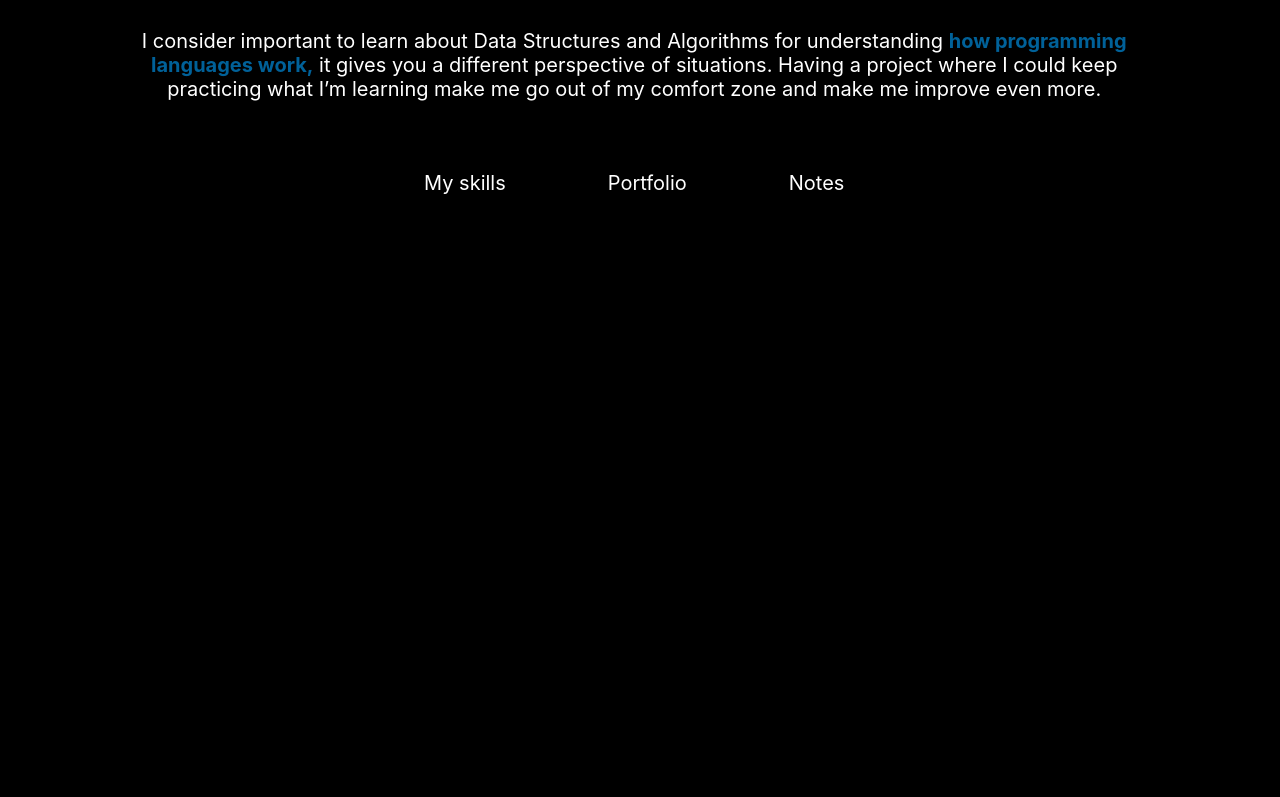
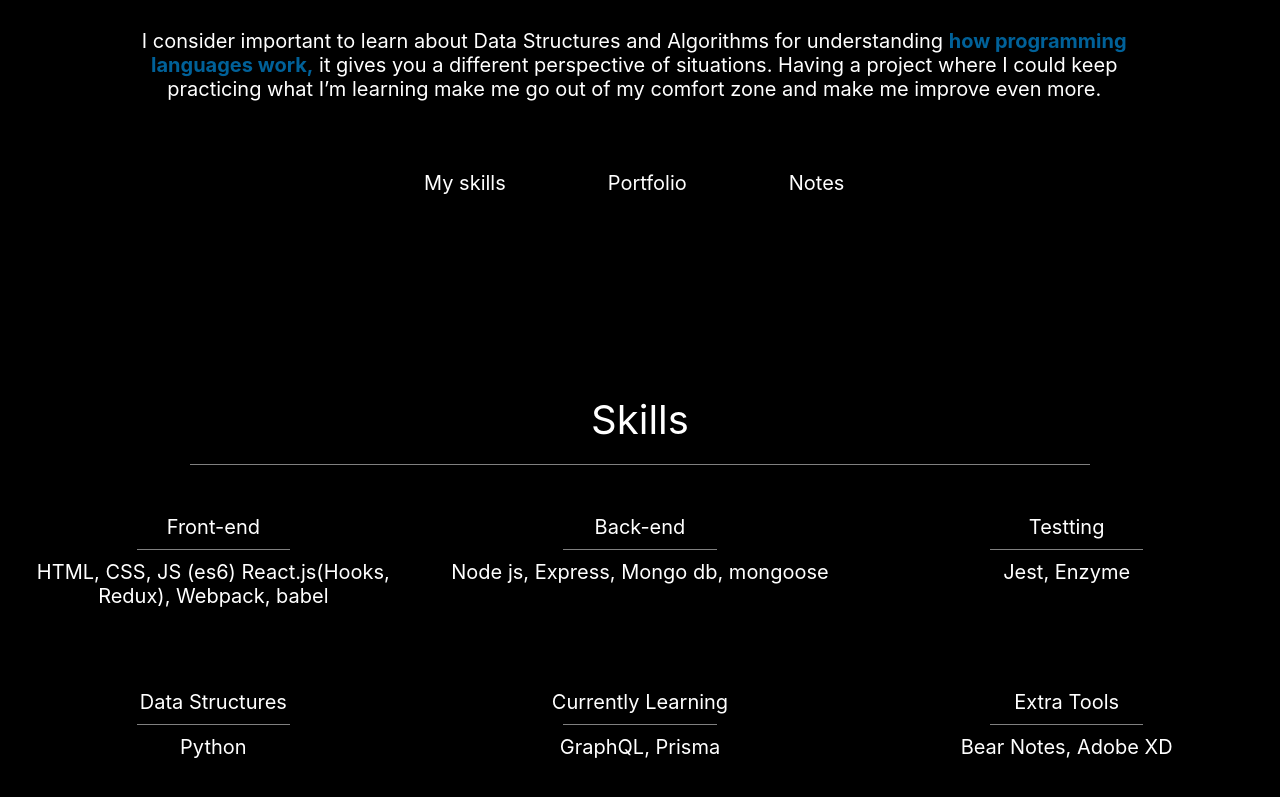
Before and after one commit to georgexx009/portfolio-v2, a Next.js app: page / in a window 1280 px wide. Shown: the part 1543-2340 px from the top of the page. Before the commit the page ends 1908 px from the top, so only its background shows below. Built offline with nearby package versions, Linux system fonts and the light colour scheme; some icons are missing.

Commit message:
add my skills section to landing page

```diff
--- /dev/null
+++ b/components/mySkills/index.js
@@ -0,0 +1,50 @@
+const SkillCard = ({ title, content }) => {
+  return (
+    <div className="skill-card">
+      <p>{title}</p>
+      <hr className="break-line" />
+      <p>{content}</p>
+    </div>
+  );
+};
+
+const skills = [
+  {
+    title: 'Front-end',
+    content: 'HTML, CSS, JS (es6) React.js(Hooks, Redux), Webpack, babel',
+  },
+  {
+    title: 'Back-end',
+    content: 'Node js, Express, Mongo db, mongoose',
+  },
+  {
+    title: 'Testting',
+    content: 'Jest, Enzyme',
+  },
+  {
+    title: 'Data Structures',
+    content: 'Python',
+  },
+  {
+    title: 'Currently Learning',
+    content: 'GraphQL, Prisma',
+  },
+  {
+    title: 'Extra Tools',
+    content: 'Bear Notes, Adobe XD',
+  },
+];
+
+export default function MySkills() {
+  return (
+    <div className="my-skills-section" id="skills-section">
+      <p className="title-section">Skills</p>
+      <hr className="break-line" />
+      <div className="skills-container">
+        {skills.map((skill, i) => (
+          <SkillCard title={skill.title} content={skill.content} key={i} />
+        ))}
+      </div>
+    </div>
+  );
+}
--- a/pages/index.js
+++ b/pages/index.js
@@ -2,6 +2,7 @@ import Head from 'next/head';
 import s from '../styles/components/landingPage.module.scss';
 import Navbar from '../components/navbar';
 import AboutMe from '../components/aboutMe';
+import MySkills from '../components/mySkills';
 
 export default function Home() {
   return (
@@ -40,6 +41,7 @@ export default function Home() {
           </div>
         </div>
         <AboutMe />
+        <MySkills />
       </main>
     </div>
   );
--- /dev/null
+++ b/styles/components/_mySkills.scss
@@ -0,0 +1,46 @@
+.my-skills-section {
+  @extend %flex-column-center;
+  //padding-top: 40px;
+
+  .skills-container {
+    @extend %flex-column-center;
+    margin-top: 20px;
+
+    .skill-card {
+      @extend %text-center-mobile;
+
+      .break-line {
+        width: 40%;
+        margin: 10px auto;
+      }
+      margin-bottom: 60px;
+    }
+
+    .notes-part {
+      .break-line {
+        width: 100%;
+      }
+      p {
+        margin-top: 20px;
+        margin-bottom: 30px;
+      }
+    }
+  }
+}
+
+@media only screen and (min-width: 1080px) {
+  .my-skills-section {
+    height: 100vh;
+    .skills-container {
+      display: grid;
+      grid-template-columns: 1fr 1fr 1fr;
+      grid-template-rows: 1fr 1fr 1fr;
+
+      .skill-card {
+        height: 165px;
+        margin: 0 auto;
+        margin-bottom: 10px;
+      }
+    }
+  }
+}
--- a/styles/global.scss
+++ b/styles/global.scss
@@ -3,6 +3,7 @@
 @import '../components/navbar/navbar';
 @import './components/landingPage';
 @import './components/aboutMe';
+@import './components/mySkills';
 
 * {
   margin: 0;
```
